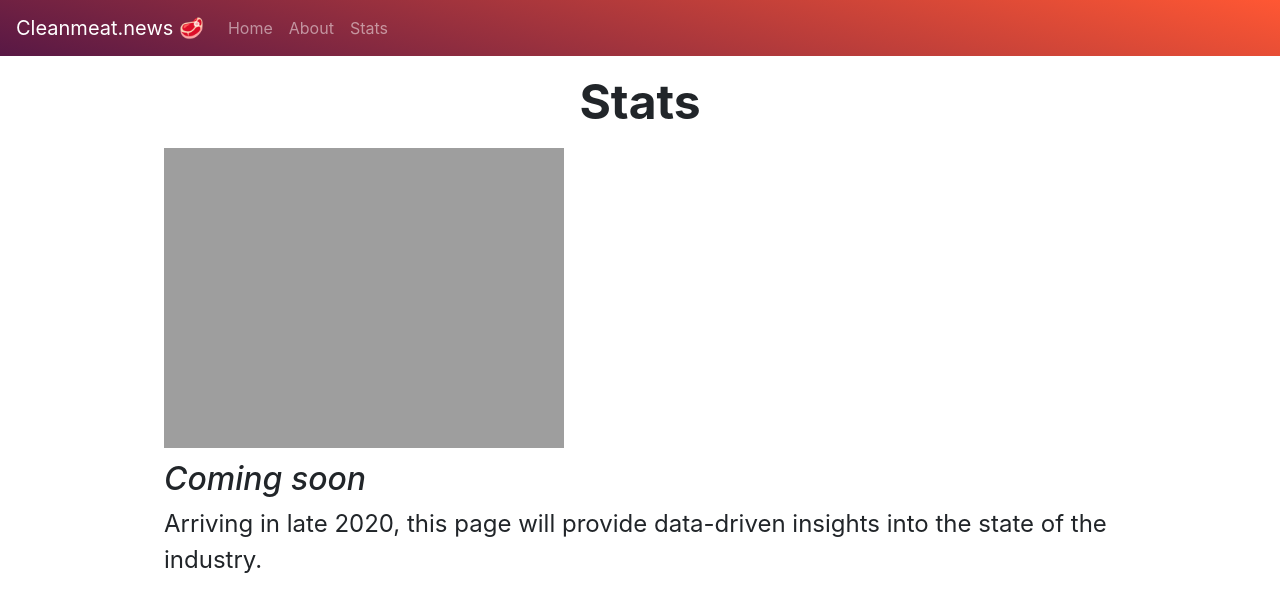
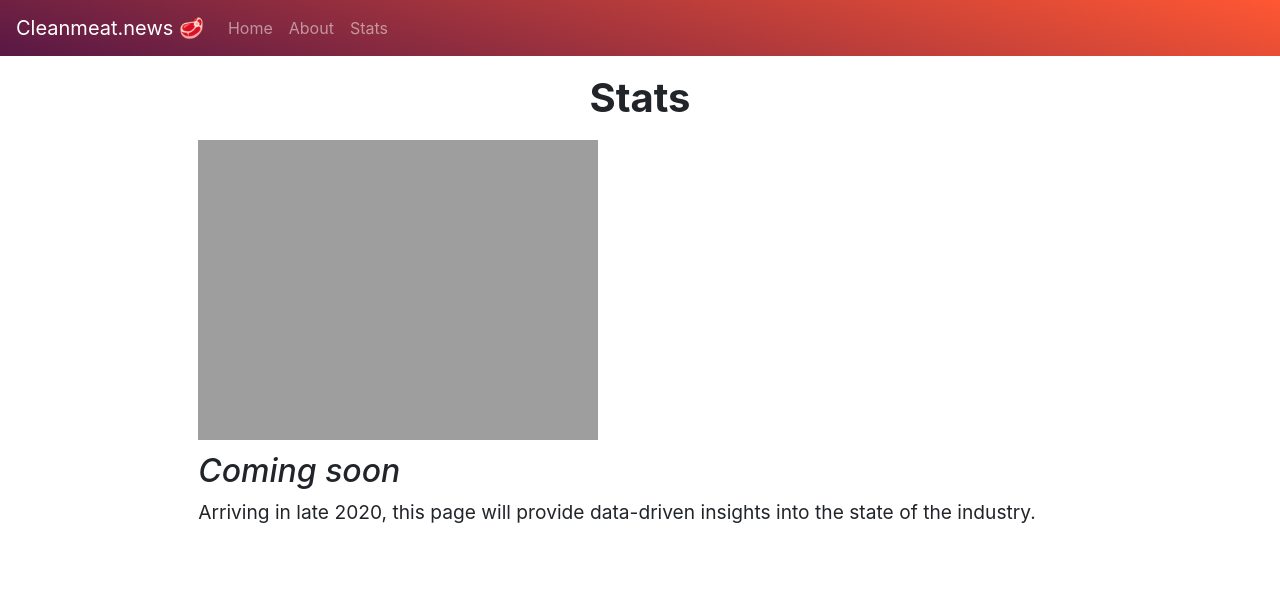
Before and after one commit to j0hnchavez/cleanmeat.news, a Jekyll site: the page built from stats.md, in a window 1280 px wide. Shown: the top 612 px of the page. Built offline with Jekyll 4.4.1, drawn with Linux system fonts in a browser that asks for light colours; comment, search, counter and statistics services are not loaded.

Commit message:
Posts are a bit smaller

```diff
--- a/_layouts/default.html
+++ b/_layouts/default.html
@@ -67,13 +67,13 @@
       @media (min-width: 544px) {
         .main-div {
           margin: auto !important;
-          width: 90% !important;
+          width: 90%;
           padding: 10px !important;
           text-align: center !important;
           max-width: 1100px !important;
         }
         #post-title {
-          font-size: 3rem;
+          font-size: 2.5rem;
         }
       }
 
--- a/_layouts/post.html
+++ b/_layouts/post.html
@@ -2,7 +2,7 @@
 layout: default
 permalink: pretty
 ---
-<div class="main-div" id="site-content" style="font-size:1.5rem;">
+<div class="main-div" id="site-content" style="font-size:1.2rem; width: 80% !important">
   <p></p>
   <p id="post-title" style="line-height:1;"><strong>{{ page.title }}</strong></p>
   <p id="subtitle" style="font-size:1.6rem;">
```
